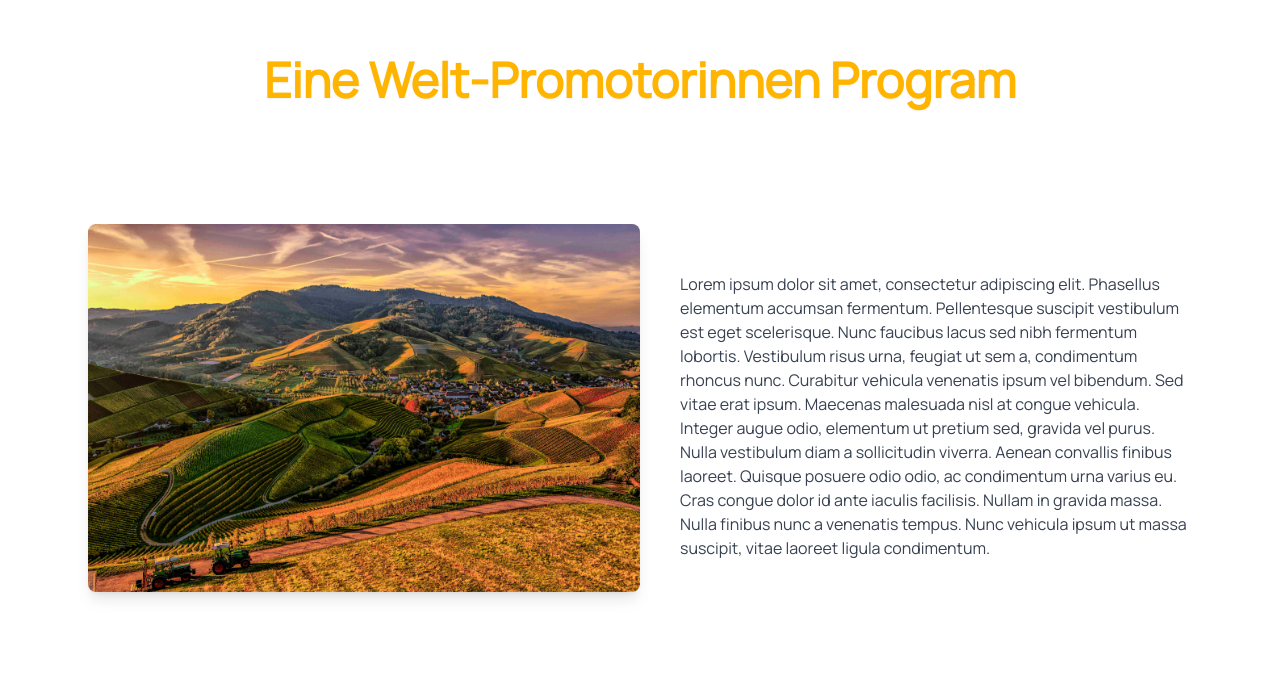
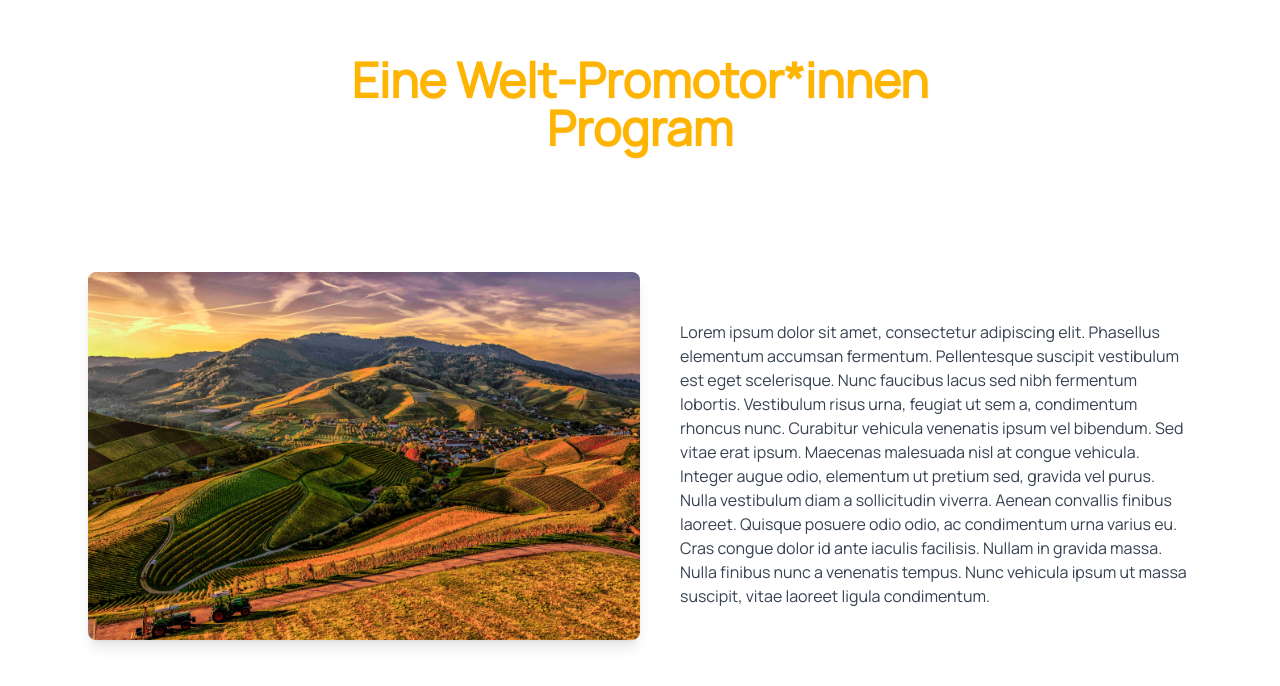
Before and after one commit to Chell0/ossara, a Next.js app: page /bildungsarbeit in a window 1280 px wide. Shown: the part 1842-2528 px from the top of the page. Built offline with nearby package versions, Linux system fonts and the light colour scheme; a web font is replaced by a local one.

Commit message:
fix: Correct header spelling.

```diff
--- a/src/components/Bildungsarbeit/Bildungsarbeit.tsx
+++ b/src/components/Bildungsarbeit/Bildungsarbeit.tsx
@@ -103,7 +103,7 @@
         <section className="w-full flex items-center justify-center  py-10 mt-10">
           <div className="max-w-3xl mx-auto">
             <h2 className="text-[#ffb400] mt-20 text-4xl sm:text-2xl md:text-3xl lg:text-5xl font-bold text-center drop-shadow-sm">
-              Eine Welt-Promotorinnen Program
+              Eine Welt-Promotor*innen Program
             </h2>
           </div>
         </section>
```
